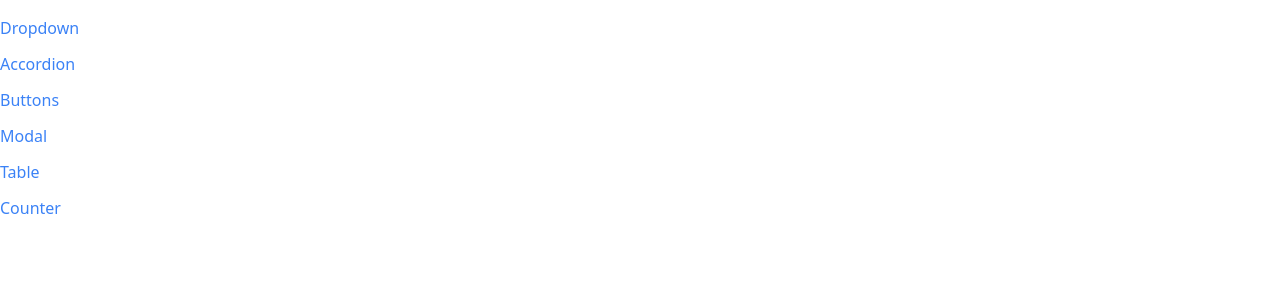
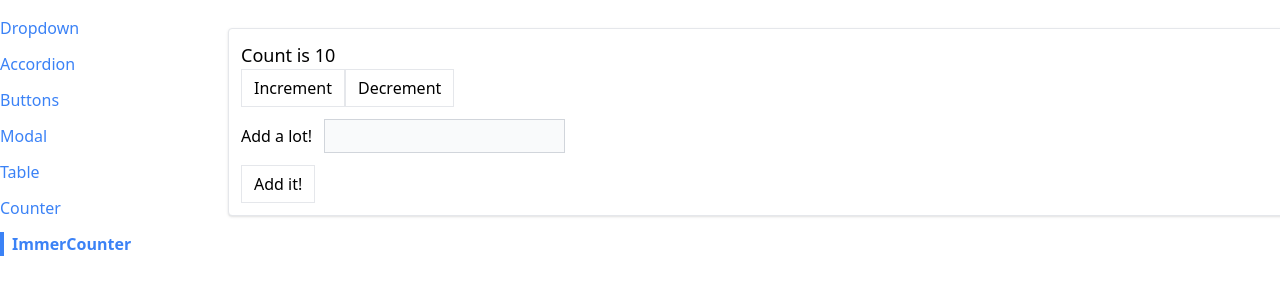
Before and after one commit to MrBrrr/react-components, a React (Create React App) app: page /immer-counter in a window 1280 px wide. Shown: the top 300 px of the page. Built offline with nearby package versions, Linux system fonts and the light colour scheme.

Commit message:
reducers with immer library

```diff
--- a/package.json
+++ b/package.json
@@ -7,6 +7,7 @@
     "@testing-library/react": "^13.4.0",
     "@testing-library/user-event": "^13.5.0",
     "classnames": "^2.5.1",
+    "immer": "^10.1.1",
     "prettier": "^3.2.5",
     "prop-types": "^15.8.1",
     "react": "^18.2.0",
--- a/src/App.js
+++ b/src/App.js
@@ -6,6 +6,7 @@ import ButtonPage from "./pages/ButtonsPage";
 import ModalPage from "./pages/ModalPage";
 import TablePage from "./pages/TablePage";
 import CounterPage from "./pages/CounterPage";
+import ImmerCounterPage from "./pages/CounterPageImmer";
 
 function App() {
   return (
@@ -31,6 +32,9 @@ function App() {
         <Route path="/counter">
           <CounterPage initialCount={10} />
         </Route>
+        <Route path="/immer-counter">
+          <ImmerCounterPage initialCount={10} />
+        </Route>
       </div>
     </div>
   );
--- a/src/components/Sidebar.js
+++ b/src/components/Sidebar.js
@@ -8,6 +8,7 @@ function Sidebar() {
     { label: "Modal", url: "/modal" },
     { label: "Table", url: "/table" },
     { label: "Counter", url: "/counter" },
+    { label: "ImmerCounter", url: "/immer-counter" },
   ];
 
   const renderedLinks = links.map((link) => {
--- /dev/null
+++ b/src/pages/CounterPageImmer.js
@@ -0,0 +1,79 @@
+// no need to return value from reducer,
+// but there had to be return inside switch case to avoid fallthrough error
+// state can be mutated directly
+
+import { produce } from "immer";
+import { useReducer } from "react";
+import Button from "../components/Button";
+import Panel from "../components/Panel";
+
+const INCREMENT = "increment";
+const DECREMENT = "decrement";
+const SET_VALUE_TO_ADD = "change-value-to-add";
+const HANDLE_SUBMIT = "handle-submit";
+
+const reducer = (state, action) => {
+    switch (action.type) {
+        case INCREMENT:
+            state.count = state.count + 1
+            return
+        case DECREMENT:
+            state.count = state.count - 1
+            return
+        case SET_VALUE_TO_ADD:
+            state.valueToAdd = action.payload
+            return
+        case HANDLE_SUBMIT:
+            state.count = state.count + state.valueToAdd
+            state.valueToAdd = 0
+            return
+        default:
+            throw new Error(`Unsupported action type: ${action.type}`);
+        }
+}
+
+function ImmerCounterPage({ initialCount }) {
+    const [state, dispatch] = useReducer(produce(reducer), {
+        count: initialCount,
+        valueToAdd: 0,
+    })
+
+    const increment = () => {
+        dispatch({type: INCREMENT})
+    }
+    const decrement = () => {
+        dispatch({type: DECREMENT})
+    }
+
+    const handleChange = (event) => {
+        const value = parseInt(event.target.value) || 0;
+        dispatch({type: SET_VALUE_TO_ADD, payload: value})
+    }
+
+    const handleSubmit = (event) => {
+        event.preventDefault();
+        dispatch({type: HANDLE_SUBMIT})
+    }
+
+    return (
+        <Panel className="m-3">
+            <h1 className="text-lg">Count is {state.count}</h1>
+            <div className="flex flex-row">
+                <Button onClick={increment}>Increment</Button>
+                <Button onClick={decrement}>Decrement</Button>
+            </div>
+            <form onSubmit={handleSubmit}>
+                <label>Add a lot!</label>
+                <input
+                    value={state.valueToAdd || ""}
+                    type="number"
+                    onChange={handleChange}
+                    className="p-1 m-3 bg-gray-50 border border-gray-300"
+                />
+                <Button>Add it!</Button>
+            </form>
+        </Panel>
+    );
+}
+
+export default ImmerCounterPage;
```
Also changed, not shown: 2 other files (tests, documents, lock files or other folders).
